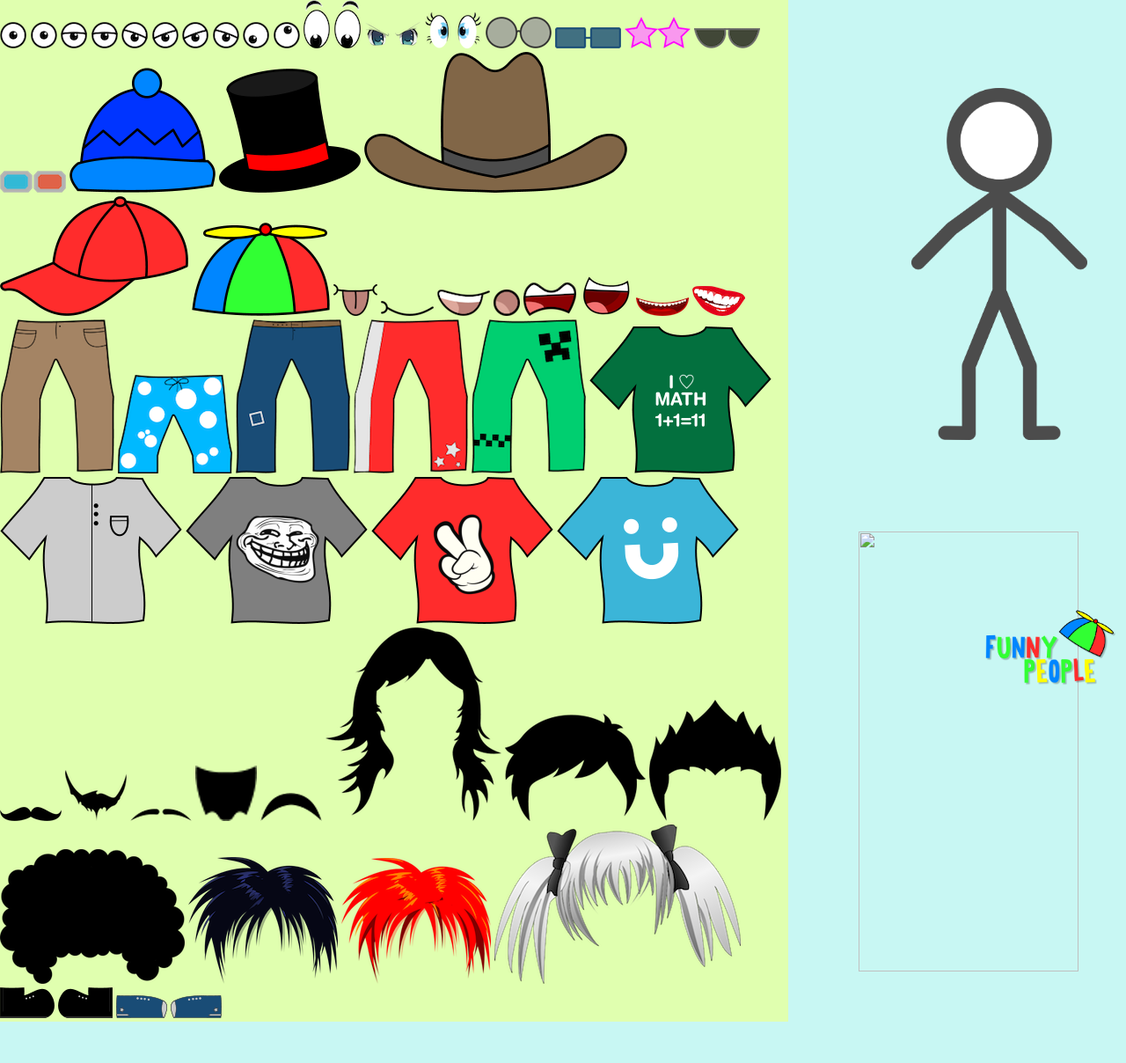
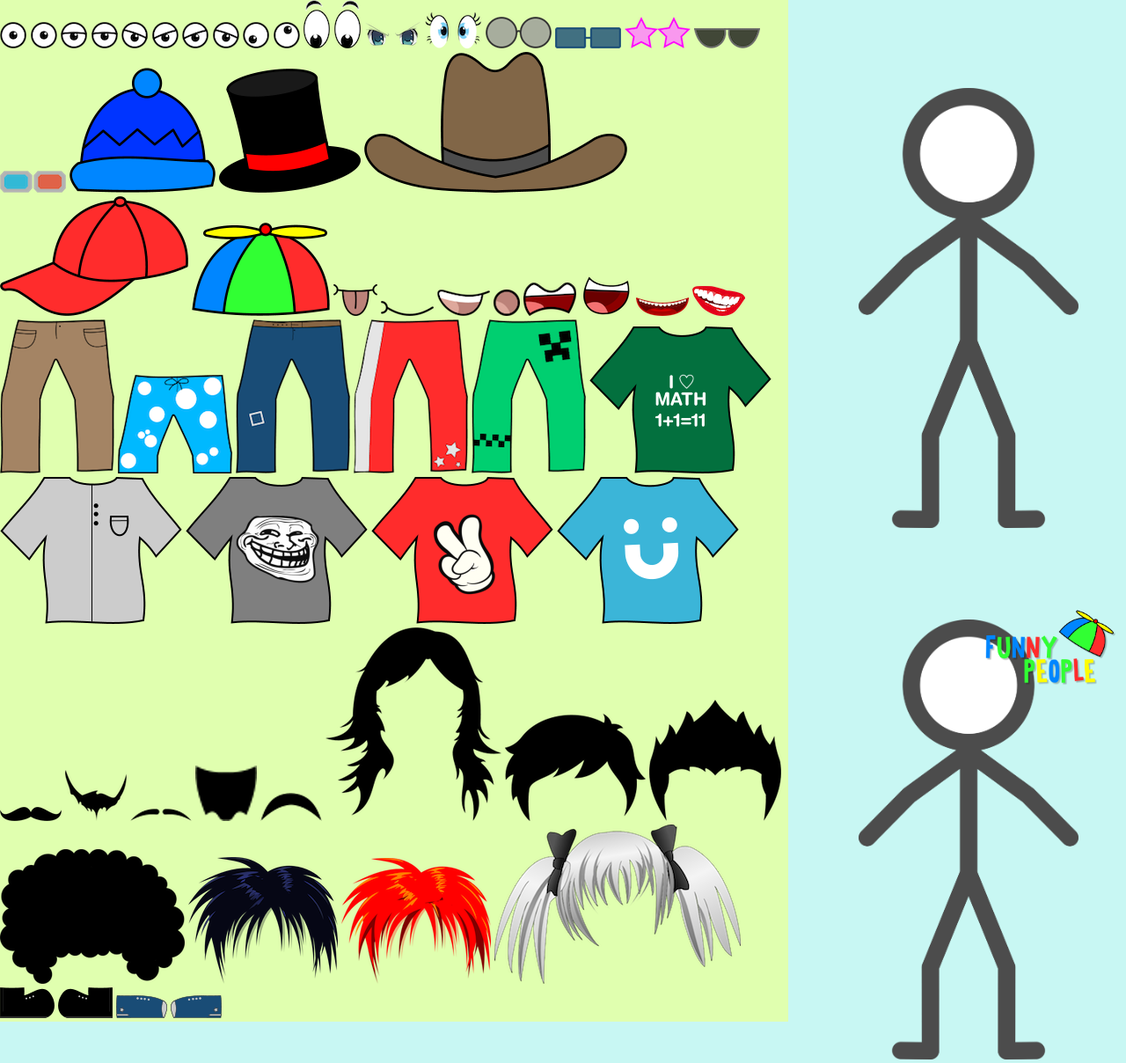
Before and after one commit to ranez1999-ITvarsity/Module-3---Assessment-1---Funny-People-App, a plain HTML site: page index.html in a window 1280 px wide. Shown: the whole page at 88% size. Before the commit the page ends 1161 px from the top, so only its background shows below. Drawn offline with Linux system fonts and the light colour scheme.

Commit message:
index.html

```diff
--- a/index.html
+++ b/index.html
@@ -68,9 +68,9 @@
         <img src="images/shoe_02_R.png" class="draggable"/>
     </div>
     <div id="right-column">
-        <img src="images/stickman.png"/>
+        <img src="images/stickman.png" id="man1"/>
         <img src="images/logo.png" id="logo"/>
-        <img src="images/stickman2.jpg" id="man"/>
+        <img src="images/stickman2.png" id="man"/>
     </div>
 
 </body>
```
